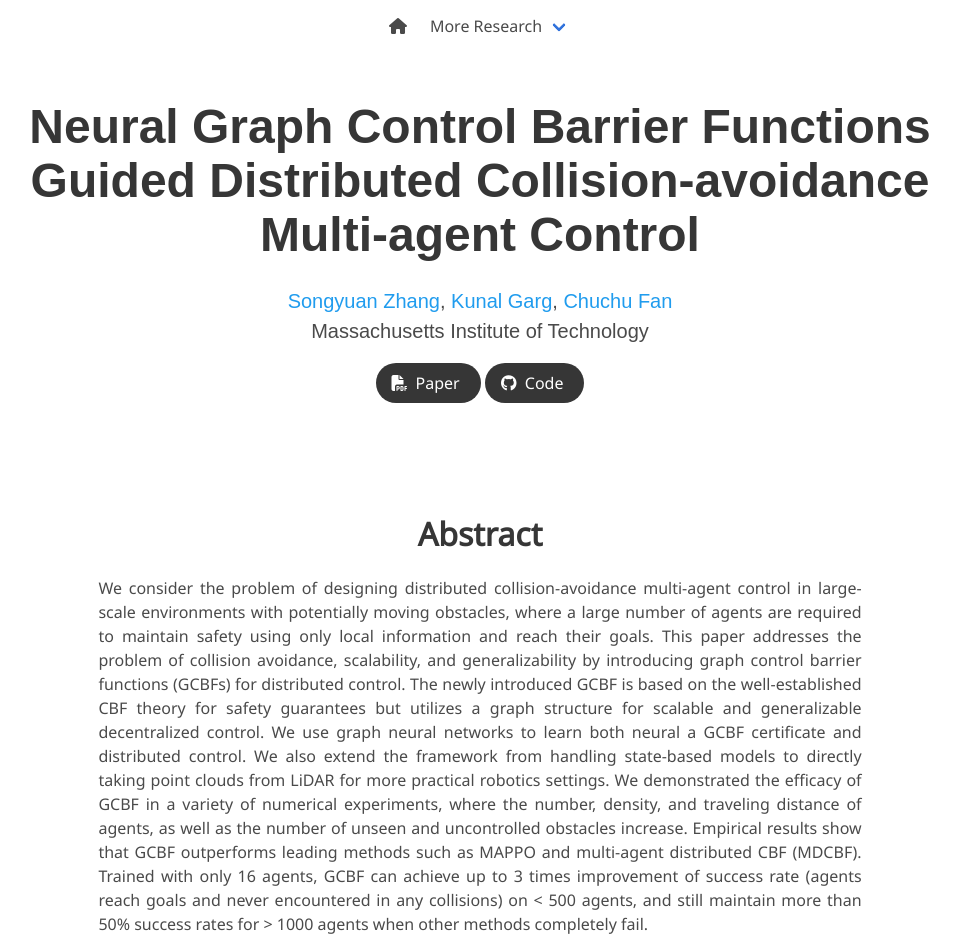
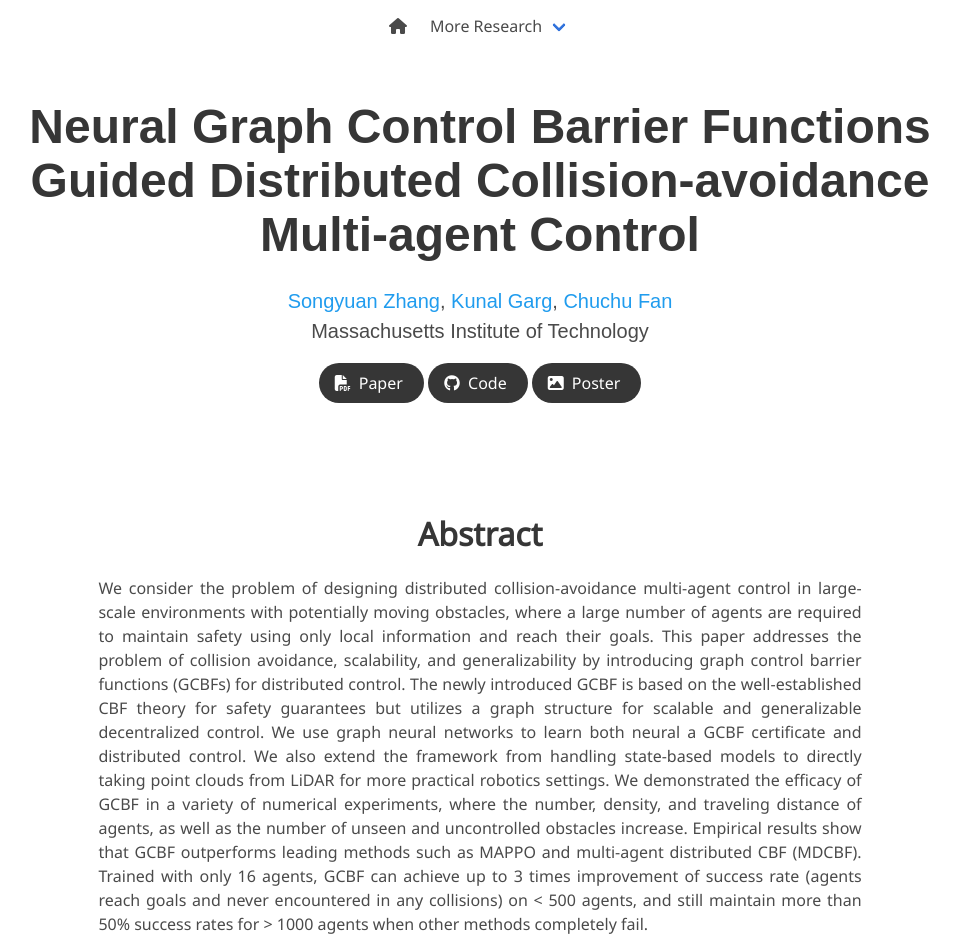
Before and after one commit to MIT-REALM/gcbf-website, a plain HTML site: page index.html in a window 1280 px wide. Shown: the top 951 px of the page, without its empty margins (160-1120 px from the left). Drawn offline with nearby package versions, Linux system fonts and the light colour scheme; some packages are replaced by stand-ins of ours; some icons are missing; a web font is replaced by a local one.

Commit message:
add poster link

```diff
--- a/index.html
+++ b/index.html
@@ -134,6 +134,16 @@
                   </span>
                   <span>Code</span>
                   </a>
+              </span>
+              <!-- Poster Link. -->
+              <span class="link-block">
+                <a href="Poster_GCBF.pdf"
+                   class="external-link button is-normal is-rounded is-dark">
+                  <span class="icon">
+                      <i class="fas fa-image"></i>
+                  </span>
+                  <span>Poster</span>
+                </a>
               </span>
             </div>
 
```
Also changed, not shown: 1 other file.
